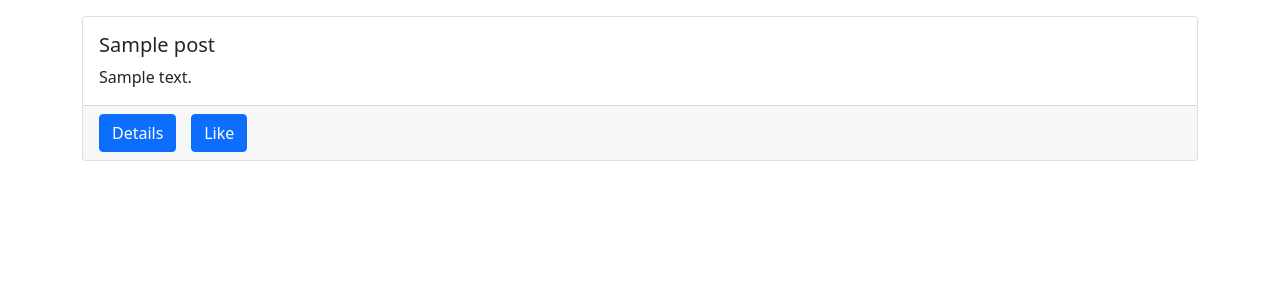
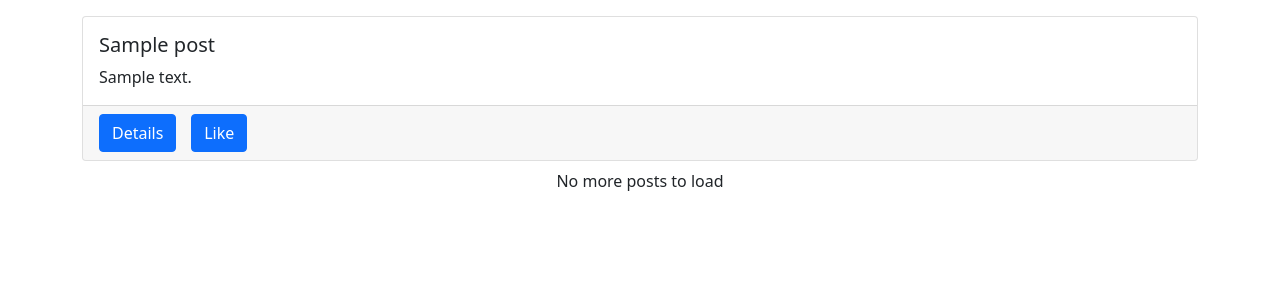
Before and after one commit to tawhidii/dj-ajax, a Django app: page / in a window 1280 px wide. Shown: the top 300 px of the page. Run offline with Django 3.2, Linux system fonts and the light colour scheme; tables that the repository leaves empty hold one stand-in row (values such as "Sample post"); data that the repository does not hold is empty.

Commit message:
load more button added

```diff
--- a/posts/static/post/post.js
+++ b/posts/static/post/post.js
@@ -1,26 +1,18 @@
-let hellWorld = document.getElementById('hello-ajax')
+
 let postBox = document.getElementById('post-list')
 let spinnerBox = document.getElementById('spinner-box')
-
-$.ajax({
-    type:'GET',
-    url:'/hello-ajax/',
-    success: function (response) {
-
-        // hellWorld.textContent = response.hello
-    },
-    error: function (error){
-        console.log('Errr',error)
-    }
-})
+let loadBtn = document.getElementById('load-btn')
+let loadMoreEnd = document.getElementById('end-load')
 
 
-$.ajax({
+let visible = 3
+
+const getData = () => {
+    $.ajax({
     type: 'GET',
-    url: '/post-data/',
+    url: `/post-data/${visible}`,
     success:function (response){
         const data = response.data
-        console.log(data)
         spinnerBox.classList.add('not-visible')
         setTimeout(()=>{
             data.forEach(ele=>{
@@ -43,5 +35,19 @@ $.ajax({
                                    </div>`
                         })
         },500)
+        if(response.size===0){
+            loadMoreEnd.textContent = 'No post yet posted'
+        }else if( response.size <= visible){
+            loadBtn.classList.add('not-visible')
+            loadMoreEnd.textContent = 'No more posts to load'
+        }
     }
 })
+}
+
+loadBtn.addEventListener('click',function (){
+    spinnerBox.classList.remove('not-visible')
+    visible +=3
+    getData()
+})
+getData()
--- a/posts/templates/posts/post.html
+++ b/posts/templates/posts/post.html
@@ -6,10 +6,13 @@
 {% endblock %}
 {% block title %}{% endblock %}
 {% block content %}
-    <div id="spinner-box" class="text-center">
-        <div class="spinner-border" role="status"></div>
+
+    <div id="post-list"></div>
+    <div class="text-center mb-3" id="end-load">
+        <div id="spinner-box" class="text-center">
+            <div class="spinner-border" role="status"></div>
+         </div>
+        <button class="btn btn-primary" id="load-btn"> Load more</button>
+
     </div>
-    <div id="post-list"></div>
-    <div id="hello-ajax"></div>
-
 {% endblock %}
--- a/posts/urls.py
+++ b/posts/urls.py
@@ -10,5 +10,5 @@ app_name = 'posts'
 urlpatterns = [
     path('', post_list_and_create, name='post-main'),
     path('hello-ajax/', first_ajax_hello_world, name='hello-world'),
-    path('post-data/',load_posts,name='post-data')
+    path('post-data/<int:num_posts>/',load_posts,name='post-data')
 ]
--- a/posts/views.py
+++ b/posts/views.py
@@ -1,6 +1,5 @@
 from django.shortcuts import render
 from django.http import JsonResponse
-from django.core import serializers
 from .models import Posts
 
 
@@ -12,18 +11,23 @@ def post_list_and_create(request):
     return render(request, 'posts/post.html', context)
 
 
-def load_posts(request):
+def load_posts(request, num_posts):
+    visible_data = 3
+    upper = num_posts
+    lower = num_posts - visible_data
+    size = Posts.objects.all().count()
     qs = Posts.objects.all()
     data = []
     for q in qs:
         item = {
-            'id':q.id,
+            'id': q.id,
             'title': q.title,
             'author': q.author.user.username,
+            'liked': True if request.user in q.liked.all() else False,
             'body': q.body
         }
         data.append(item)
-    return JsonResponse({'data':data})
+    return JsonResponse({'data': data[lower:upper], 'size': size})
 
 
 def first_ajax_hello_world(request):
```
